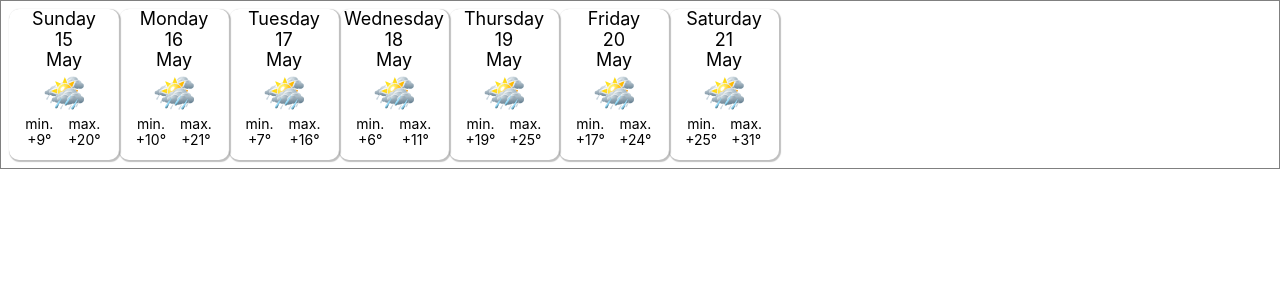
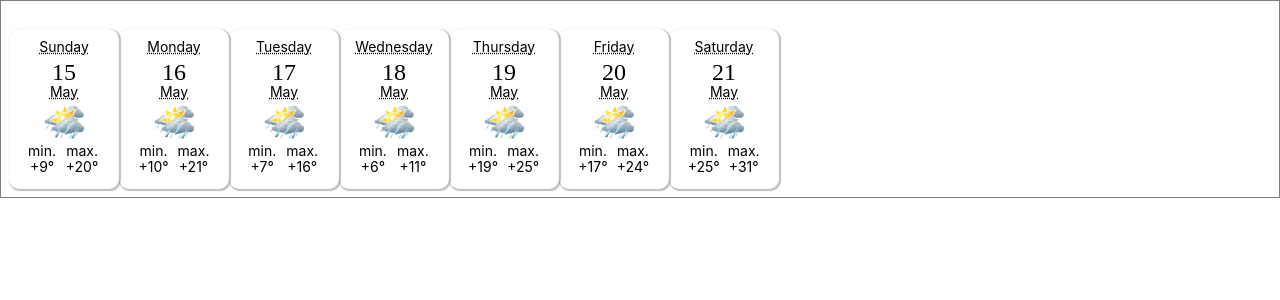
Before and after one commit to ruslan-horaiskyi/weatherApp, a React (Create React App) app: page / in a window 1280 px wide. Shown: the top 300 px of the page. Built offline with nearby package versions, Linux system fonts and the light colour scheme.

Commit message:
Restyle font, close buttons

```diff
--- a/src/components/CardList/Card/Card.jsx
+++ b/src/components/CardList/Card/Card.jsx
@@ -24,9 +24,9 @@ const Card = memo(({ data, isActive, handleClick }) => {
       role='presentation'
       onClick={clickHandler}
     >
-      <div>{day}</div>
-      <div>{date}</div>
-      <div>{month}</div>
+      <div className={styles.day}>{day}</div>
+      <div className={styles.date}>{date}</div>
+      <div className={styles.month}>{month}</div>
       <div>
         <img src={cardImageUrl} alt='rain' />
       </div>
--- a/src/components/CardList/Card/Card.module.css
+++ b/src/components/CardList/Card/Card.module.css
@@ -1,21 +1,35 @@
 .card {
   box-shadow: 1px 1px 1px 1px rgb(0, 0, 0, 0.25);
   border-radius: 10px;
-  height: fit-content;
+  height: 160px;
   width: 110px;
   text-align: center;
-  font-size: 18px;
+  font-size: 14px;
   cursor: pointer;
-  padding-bottom: 12px;
+  margin-top: 5px;
+  padding: 10px;
+}
+
+.date {
+  margin-top: 5px;
+  font-size: 24px;
+  line-height: 24px;
+  font-family: 'arial,helvetica,sans-serif';
+}
+
+.day,
+.month {
+  text-decoration: underline dotted;
 }
 
 .temperature {
   display: flex;
   justify-content: space-around;
-  padding: 0 10px;
+  padding-left: 5px;
+  padding-right: 5px;
   font-size: 14px;
 }
 
 .focused {
-  box-shadow: 1px 1px 1px 1px rgba(238, 79, 79, 0.25);
+  box-shadow: 1px 1px 12px -2px rgba(0, 0, 0, 0.75);
 }
--- a/src/components/CardList/CardList.jsx
+++ b/src/components/CardList/CardList.jsx
@@ -2,6 +2,7 @@ import PropTypes from 'prop-types';
 import weatherData from '../../constants/data.json';
 import Card from './Card/Card';
 import MoreInfo from '../MoreInfo/MoreInfo';
+import SVGComponent from '../SVGComponent/SVGComponent';
 
 import styles from './CardList.module.css';
 
@@ -23,8 +24,14 @@ const CardList = ({ focusedCard, handleCardFocus, onClose }) => (
     </div>
     {focusedCard && (
       <>
-        <button type='button' className={styles.closeButton} onClick={onClose}>
-          X
+        <button
+          type='button'
+          className={styles.closeButton}
+          onClick={onClose}
+          aria-label='Close'
+          title='Close'
+        >
+          <SVGComponent />
         </button>
         <div className={styles.moreInfoContainer}>
           <MoreInfo data={focusedCard} onClose={onClose} />
--- a/src/components/CardList/CardList.module.css
+++ b/src/components/CardList/CardList.module.css
@@ -8,22 +8,30 @@
 }
 
 .closeButton {
-  box-shadow: 1px 1px 1px 1px rgb(0, 0, 0, 0.25);
-  border-radius: 10px;
-  height: 150px;
-  width: 110px;
-  text-align: center;
-  font-size: 18px;
+  background: none;
+  color: inherit;
+  border: none;
+  padding: 10px;
+  font: inherit;
+  cursor: pointer;
+  outline: inherit;
+
+  height: 32px;
+  width: 32px;
   cursor: pointer;
   border: none;
+  margin-top: 5px;
   margin-left: 5px;
 }
 
 .closeButton:hover {
-  background-color: rgba(163, 213, 248);
-  color: rgb(255, 255, 255);
+  background-color: rgba(203, 240, 253, 0.7);
 }
 
-/* .cardListContainer {
-
-} */
+.cardListContainer {
+  margin-top: 15px;
+  display: flex;
+  max-width: 900px;
+  min-width: 900px;
+  flex-wrap: wrap;
+}
--- a/src/components/MoreInfo/MoreInfo.jsx
+++ b/src/components/MoreInfo/MoreInfo.jsx
@@ -53,8 +53,14 @@ const MoreInfo = ({ data, onClose }) => {
         <p>Вітер, м/сек: {wind}</p>
         <p>Ймовірність опадів, %: {precipitation}</p>
       </div>
-      <button className={styles.closeButton} onClick={onClose} type='button'>
-        X
+      <button
+        className={styles.closeButton}
+        onClick={onClose}
+        type='button'
+        aria-label='Close'
+        title='Close'
+      >
+        &#10005;
       </button>
     </div>
   );
--- a/src/components/MoreInfo/MoreInfo.module.css
+++ b/src/components/MoreInfo/MoreInfo.module.css
@@ -5,7 +5,7 @@
   height: fit-content;
   padding: 10px;
   justify-content: space-between;
-  box-shadow: 1px 1px 1px 1px rgb(0, 0, 0, 0.25);
+  box-shadow: 1px 1px 12px -2px rgba(0, 0, 0, 0.75);
   border-radius: 10px;
 }
 
@@ -14,18 +14,15 @@
 }
 
 .closeButton {
-  box-shadow: 1px 1px 1px 1px rgb(0, 0, 0, 0.25);
   border-radius: 10px;
-  height: 150px;
-  width: 110px;
-  text-align: center;
-  font-size: 18px;
+  height: 32px;
+  width: 32px;
   cursor: pointer;
   border: none;
-  margin-left: 5px;
+  box-shadow: 1px 1px 12px -6px rgba(0, 0, 0, 0.75);
 }
 
 .closeButton:hover {
-  background-color: rgba(163, 213, 248);
-  color: rgb(255, 255, 255);
+  background-color: rgba(203, 240, 253, 0.7);
+  color: rgb(104, 104, 104);
 }
--- /dev/null
+++ b/src/components/SVGComponent/SVGComponent.jsx
@@ -0,0 +1,24 @@
+const SVGComponent = () => (
+  <svg
+    xmlns='http://www.w3.org/2000/svg'
+    xmlnsXlink='http://www.w3.org/1999/xlink'
+    width='32px'
+    height='32px'
+    viewBox='0 0 55 55'
+    version='1.1'
+  >
+    <g id='surface1'>
+      <path
+        style={{
+          stroke: 'none',
+          fillRule: 'nonzero',
+          fill: 'rgb(0%,0%,0%)',
+          fillOpacity: 1,
+        }}
+        d='M 4.933594 4.027344 L 4.027344 4.933594 L 15.09375 16 L 4.027344 27.066406 L 4.933594 27.972656 L 16 16.90625 L 27.066406 27.972656 L 27.972656 27.066406 L 16.90625 16 L 27.972656 4.933594 L 27.066406 4.027344 L 16 15.09375 Z M 4.933594 4.027344 '
+      />
+    </g>
+  </svg>
+);
+
+export default SVGComponent;
```
Also changed, not shown: src/constants/icons8-close .svg (added).
